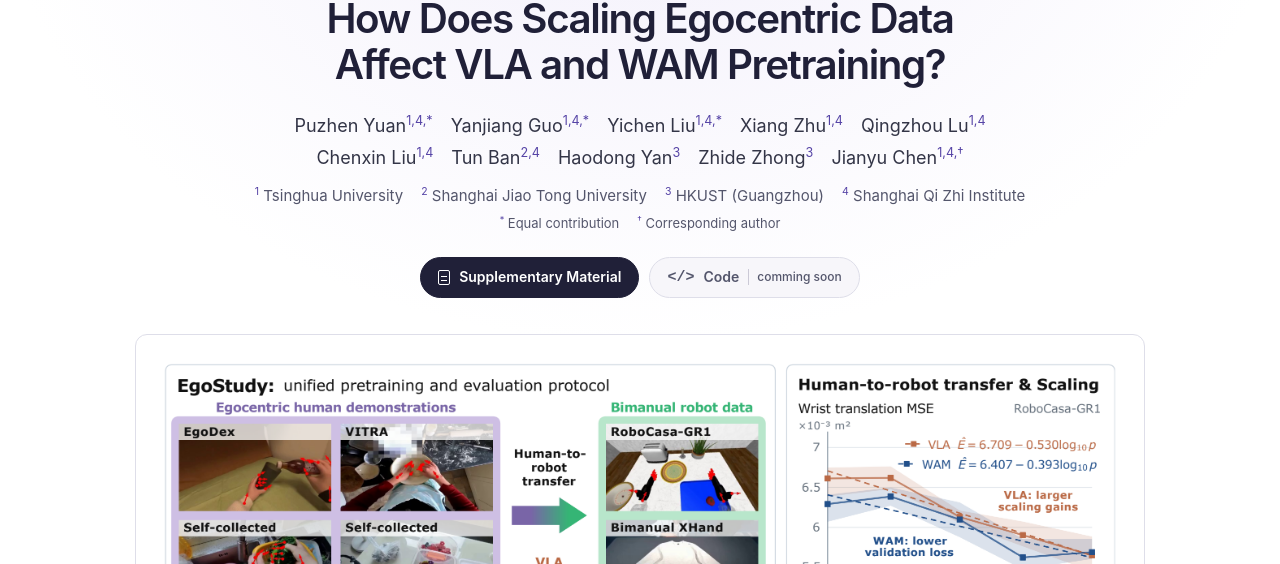
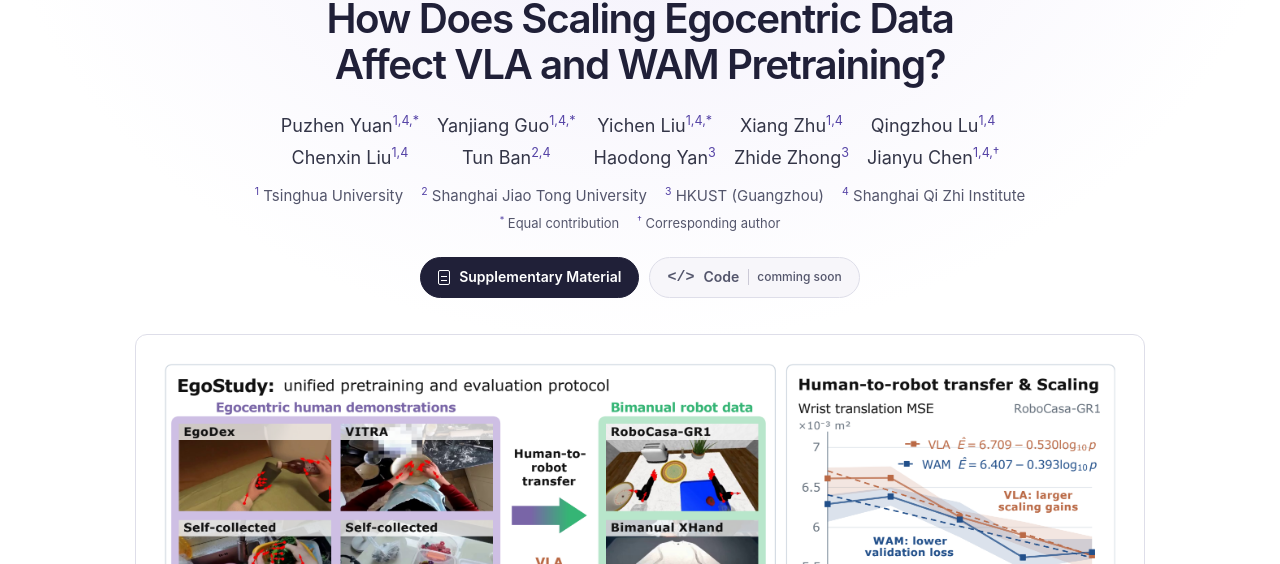
Before and after one commit to PuzhenYuan/EgoStudy-website, a plain HTML site: page index.html in a window 1280 px wide. Shown: the part 236-800 px from the top of the page. Drawn offline with Linux system fonts and the light colour scheme.

Commit message:
Let the author list wrap naturally on narrow screens

```diff
--- a/index.html
+++ b/index.html
@@ -17,22 +17,18 @@
 <main id="main">
 <div class="hero">
 <h1><span class="project-name">EgoStudy</span><span class="paper-title">How Does Scaling Egocentric Data Affect VLA and WAM Pretraining?</span></h1>
-<div class="authors">
-  <p class="author-row">
+<p class="authors">
   <span>Puzhen Yuan<sup>1,4,*</sup></span>
   <span>Yanjiang Guo<sup>1,4,*</sup></span>
   <span>Yichen Liu<sup>1,4,*</sup></span>
   <span>Xiang Zhu<sup>1,4</sup></span>
   <span>Qingzhou Lu<sup>1,4</sup></span>
-  </p>
-  <p class="author-row">
   <span>Chenxin Liu<sup>1,4</sup></span>
   <span>Tun Ban<sup>2,4</sup></span>
   <span>Haodong Yan<sup>3</sup></span>
   <span>Zhide Zhong<sup>3</sup></span>
   <span>Jianyu Chen<sup>1,4,†</sup></span>
 </p>
-</div>
 <p class="affiliations">
   <span><sup>1</sup> Tsinghua University</span>
   <span><sup>2</sup> Shanghai Jiao Tong University</span>
--- a/style.css
+++ b/style.css
@@ -36,8 +36,11 @@ h3 { font-weight: 650; }
 .project-name { font-size: clamp(58px, 7vw, 94px); color: var(--accent); letter-spacing: -.075em; line-height: 1; font-weight: 730; }
 .paper-title { max-width: 880px; margin: 17px auto 0; text-wrap: balance; font-weight: 600; font-size: clamp(26px, 3.15vw, 45px); line-height: 1.16; }
 .authors { margin-top: 22px; font-size: 18px; }
-.author-row, .affiliations, .contributions { display: flex; justify-content: center; flex-wrap: wrap; gap: 2px 18px; }
-.author-row + .author-row { margin-top: 2px; }
+.authors, .affiliations, .contributions { display: flex; justify-content: center; flex-wrap: wrap; gap: 2px 18px; }
+.authors > span { white-space: nowrap; }
+@media (min-width: 801px) {
+  .authors { display: grid; grid-template-columns: repeat(5, max-content); }
+}
 .affiliations { margin-top: 12px; font-size: 15px; color: var(--secondary); }
 .contributions { margin-top: 4px; font-size: 13px; color: var(--secondary); }
 .hero sup { font-size: .7em; line-height: 0; color: var(--accent); }
```
Lines whose indentation alone changed are shown as unchanged.
